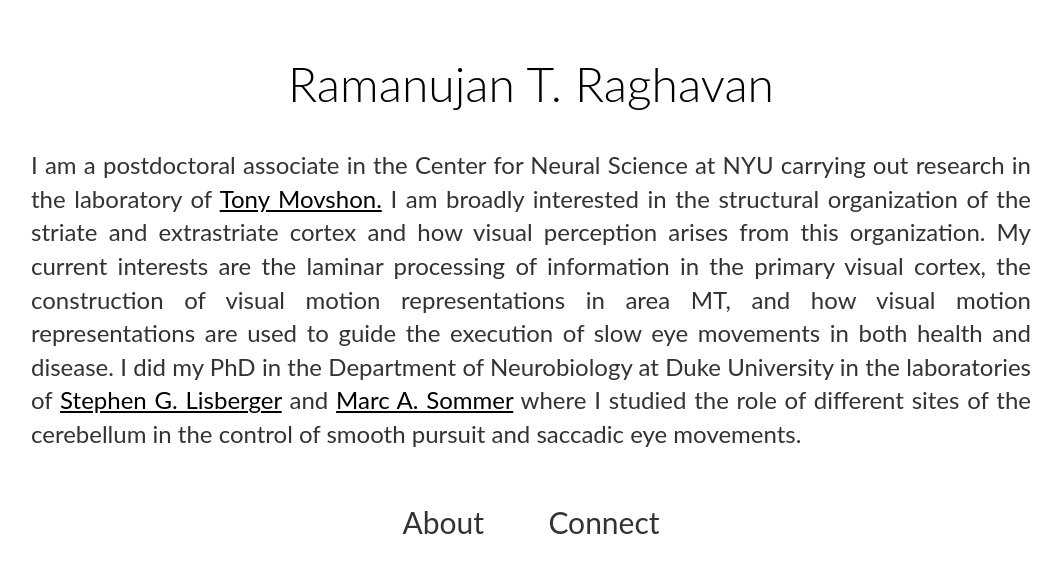
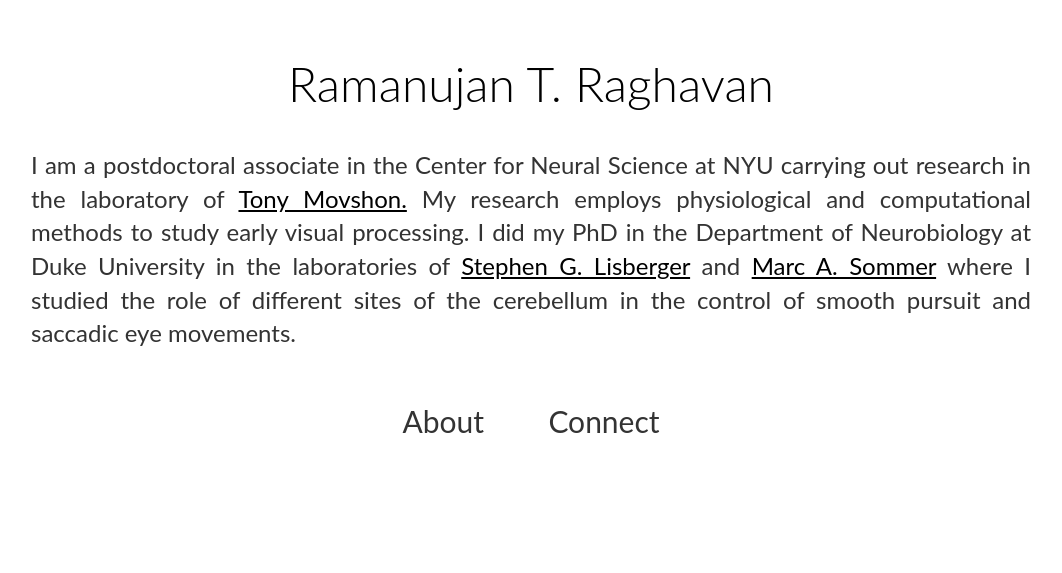
Before and after one commit to rtraghavan/rtraghavan.github.io, a Jekyll site: the page built from index.html, in a window 1280 px wide. Shown: the top 573 px of the page, without its empty margins (109-1171 px from the left). Built offline with Jekyll 4.4.1, drawn with Linux system fonts in a browser that asks for light colours.

Commit message:
Update About_Me.md

```diff
--- a/_includes/About_Me.md
+++ b/_includes/About_Me.md
@@ -1,4 +1,5 @@
 <p>I am a postdoctoral associate in the Center for Neural Science at NYU carrying out research in the laboratory of <a href="//www.cns.nyu.edu/corefaculty/Movshon.php"> Tony Movshon.</a>
-I am broadly interested in the structural organization of the striate and extrastriate cortex and how visual perception arises from this organization. My current interests are the laminar processing of information in the primary visual cortex, the construction of visual motion representations in area MT, and how visual motion representations are used to guide the execution of slow eye movements in both health and disease.
+My research employs physiological and computational methods to study early visual processing.
+
 I did my PhD in the Department of Neurobiology at Duke University in the laboratories of <a href="//www.neuro.duke.edu/research/faculty-labs/lisberger-lab"> Stephen G. Lisberger</a> and
 <a href="//sommerlab.pratt.duke.edu"> Marc A. Sommer</a> where I studied the role of different sites of the cerebellum in the control of smooth pursuit and saccadic eye movements.</p>
```
